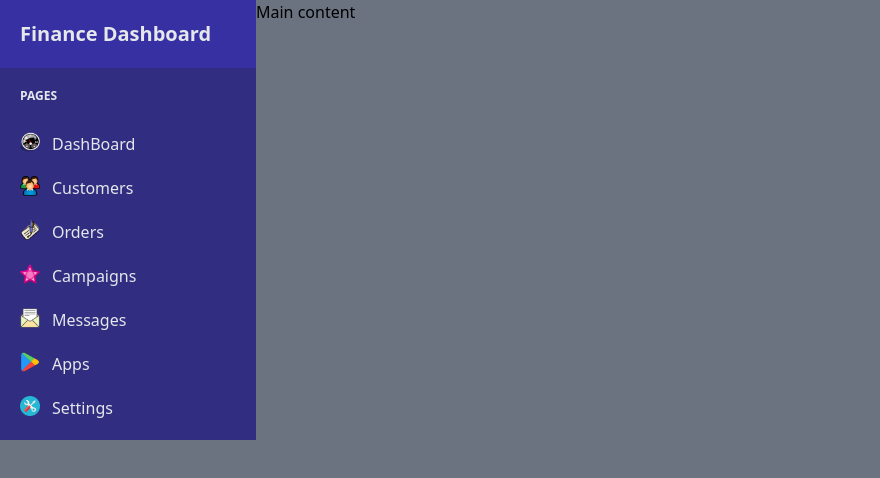
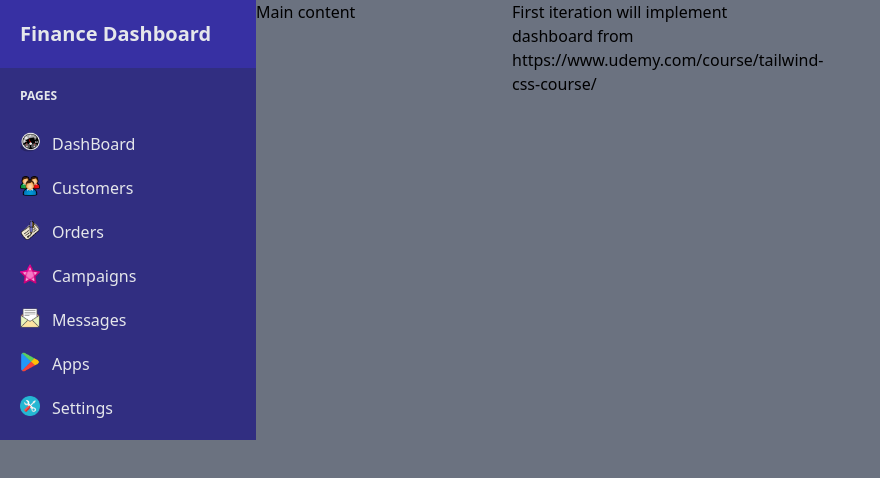
Before and after one commit to haugkjet/financial-dashboard, a website: page public/index.html in a window 1280 px wide. Shown: the whole page, without its empty margins (0-880 px from the left). Drawn offline with Linux system fonts and the light colour scheme.

Commit message:
Added text about course

```diff
--- a/public/index.html
+++ b/public/index.html
@@ -49,6 +49,7 @@
         </div>
         <!--Main area-->
         <div class="bg-grey-500 w-64">Main content</div>
+        <p class="bg-grey-500 w-64">First iteration will implement dashboard from https://www.udemy.com/course/tailwind-css-course/</>
     </div>
 </body>
 </html> <!--  -->
```
